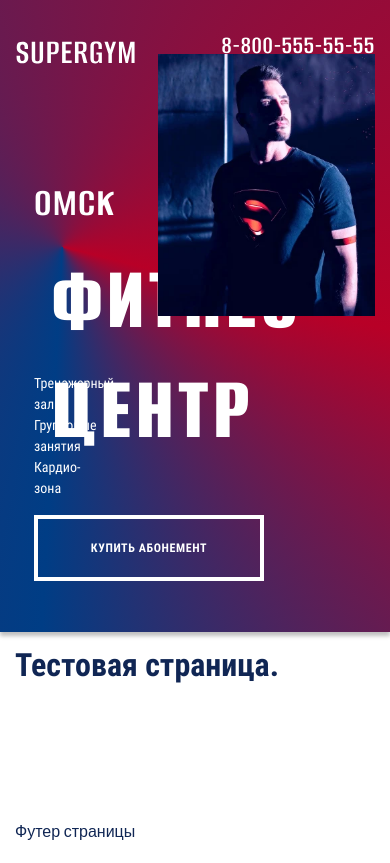
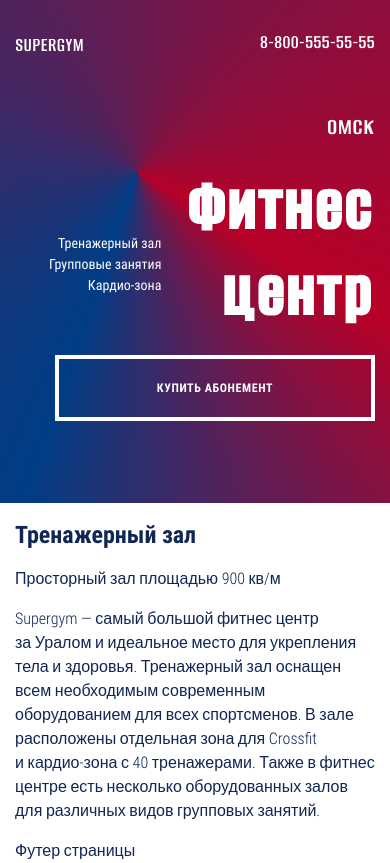
Before and after one commit to irinka-akva/Fitness, a website built with webpack: page source/index.html in a window 390 px wide. Built offline with nearby package versions, Linux system fonts and the light colour scheme; files whose address does not match are found by name.

Commit message:
Завершает адаптив главного блока и начинает верстку блока тренажерный зал

```diff
--- a/source/index.html
+++ b/source/index.html
@@ -11,6 +11,7 @@
   <link rel="preload" href="fonts/roboto-condensed-400.woff2" type="font/woff2" as="font" crossorigin="anonymous">
   <link rel="preload" href="fonts/roboto-condensed-700.woff2" type="font/woff2" as="font" crossorigin="anonymous">
   <link rel="preload" href="fonts/alumni-sans-600.woff2" type="font/woff2" as="font" crossorigin="anonymous">
+  <link rel="preload" href="fonts/alumni-sans-700.woff2" type="font/woff2" as="font" crossorigin="anonymous">
   <link rel="preload" href="fonts/alumni-sans-800.woff2" type="font/woff2" as="font" crossorigin="anonymous">
 
   <title>SUPERGYM</title>
@@ -38,7 +39,7 @@
                 <li class="header__main-info-item">Групповые занятия</li>
                 <li class="header__main-info-item">Кардио-зона</li>
               </ul>
-              <span class="header__main-info-name">фитнес центр</span>
+              <span class="header__main-info-name">Фитнес <br>центр</span>
             </div>
             <a class="btn btn--main" href="#subscription">Купить абонемент</a>
           </div>
@@ -57,10 +58,24 @@
       </div>
     </header>
     <main>
+      <h1 class="visually-hidden">Фитнес-центр SUPERGYM.</h1>
+      <section class="gym">
+        <div class="container">
+          <div class="gym__wrapper">
+            <div class="gym__info">
+              <h2>Тренажерный зал</h2>
+              <span>Просторный зал площадью 900&nbsp;кв/м</span>
+              <p>Supergym&nbsp;&mdash; самый большой фитнес центр за&nbsp;Уралом и&nbsp;идеальное место для укрепления тела и&nbsp;здоровья.
+                Тренажерный зал оснащен всем необходимым современным оборудованием для всех спортсменов.
+                В&nbsp;зале расположены отдельная зона для Crossfit и&nbsp;кардио-зона с&nbsp;40&nbsp;тренажерами. Также в&nbsp;фитнес центре
+                есть несколько оборудованных залов для различных видов групповых занятий.</p>
+            </div>
+          </div>
+        </div>
+      </section>
+
       <section class="subscription" id="subscription">
         <div class="container">
-          <h1>Тестовая страница.</h1>
-
 
         </div>
       </section>
@@ -68,6 +83,7 @@
     <footer>
       <div class="container">
         Футер страницы
+
       </div>
     </footer>
   </div>
--- a/source/sass/blocks/btn.scss
+++ b/source/sass/blocks/btn.scss
@@ -16,6 +16,16 @@
 
   &--main {
     min-width: 230px;
+
+    @include vp-1199 {
+      min-width: 183px;
+    }
+
+    @include vp-767 {
+      width: 100%;
+      max-width: 320px;
+      margin: 0 auto;
+    }
   }
 
   &:disabled {
--- a/source/sass/blocks/header.scss
+++ b/source/sass/blocks/header.scss
@@ -2,24 +2,53 @@
   padding-top: 30px;
   padding-bottom: 51px;
   background: conic-gradient(from 150.87deg at 16.03% 39.06%, #B80027 -46.69deg, #003D85 32.24deg, #B80027 313.31deg, #003D85 392.24deg);
-  box-shadow: 0px 4px 4px rgba(0, 0, 0, 0.25);
   color: $color-default-white;
+
+  @include vp-1199 {
+    padding-bottom: 82px;
+    background: conic-gradient(from 155.49deg at 20.7% 35.74%, #B80027 -46.69deg, #003D85 32.24deg, #B80027 313.31deg, #003D85 392.24deg);
+  }
+
+  @include vp-767 {
+    background: conic-gradient(from 167.26deg at 35.31% 34.22%, #B80027 -46.69deg, #003D85 32.24deg, #B80027 313.31deg, #003D85 392.24deg);
+    padding-top: 15px 0 80px 0;
+  }
 }
 
 .header__contacts {
   display: flex;
   flex-wrap: wrap;
   justify-content: space-between;
+
+  @include vp-1199 {
+    margin-bottom: 25px;
+  }
+
+  @include vp-767 {
+    margin-bottom: 55px;
+  }
 }
 
 .header__contacts-logo {
-  display: flex;
-  align-items: center;
   width: 122px;
-  height: 44px;
+  height: 23px;
+  margin-top: 15px;
+
+  @include vp-1199 {
+    margin-top: 10px;
+    width: 82px;
+    height: 17px;
+  }
+
+  @include vp-767 {
+    margin-top: 5px;
+    width: 69px;
+    height: 14px;
+  }
 }
 
-.header__contacts-logo .header__contacts-logo-icon{
+.header__contacts-logo .header__contacts-logo-icon {
+
   &:hover,
   &:focus {
 
@@ -37,6 +66,18 @@
 .header__contacts-logo-icon {
   color: $color-default-white;
   transition: opacity $trans-default;
+  width: 122px;
+  height: 23px;
+
+  @include vp-1199 {
+    width: 82px;
+    height: 17px;
+  }
+
+  @include vp-767 {
+    width: 69px;
+    height: 14px;
+  }
 }
 
 .header__contacts-tel {
@@ -47,6 +88,20 @@
   line-height: 31px;
   letter-spacing: 0.03em;
   transition: opacity $trans-default;
+
+  @include vp-1199 {
+    font-weight: 700;
+    font-size: 24px;
+    line-height: 29px;
+    letter-spacing: 0.02em;
+  }
+
+  @include vp-767 {
+    font-weight: 600;
+font-size: 20px;
+line-height: 24px;
+display: flex;
+  }
 
   &:hover,
   &:focus {
@@ -65,11 +120,28 @@
 .header__main {
   display: grid;
   grid-template-columns: 39.65% 60.35%;
+
+  @include vp-1199 {
+    grid-template-columns: 1fr 1fr;
+    column-gap: 4.4%;
+  }
+
+  @include vp-767 {
+    grid-template-columns: 1fr;
+  }
 }
 
 .header__main-info {
   padding: 98px 64px 0 19px;
   text-align: right;
+
+  @include vp-1199 {
+    padding: 57px 0 0 0;
+  }
+
+  @include vp-767 {
+    padding: 0;
+  }
 }
 
 .header__main-info-town {
@@ -82,23 +154,57 @@
   line-height: 58px;
   letter-spacing: 0.03em;
   text-align: right;
+
+  @include vp-1199 {
+    padding-right: 0;
+    margin-bottom: 0;
+    font-size: 34px;
+    line-height: 41px;
+  }
+
+  @include vp-767 {
+    margin-bottom: 20px;
+    font-size: 28px;
+    line-height: 34px;
+  }
 }
 
 .header__main-info-name {
   display: inline-block;
-  margin-bottom: 50px;
   font-family: $ff-alumni;
-  font-weight: 800;
+  font-weight: 600;
   font-size: 92px;
   line-height: 110px;
   text-align: right;
   letter-spacing: 0.05em;
   text-transform: uppercase;
+  -webkit-text-stroke: 4px $color-default-white;
+
+  @include vp-1199 {
+    font-weight: 600;
+    font-size: 72px;
+    line-height: 86px;
+    letter-spacing: 0.05em;
+    text-transform: none;
+  }
 }
 
 .header__main-info-wrapper {
   display: grid;
   grid-template-columns: 30% 70%;
+  margin-bottom: 50px;
+
+  @include vp-1199 {
+    grid-template-columns: 36% 59%;
+    column-gap: 5%;
+    margin-bottom: 20px;
+  }
+
+  @include vp-767 {
+    grid-template-columns: 37.9% 62.1%;
+    column-gap: 0;
+    margin-bottom: 20px;
+  }
 }
 
 .header__main-info-list {
@@ -107,11 +213,36 @@
   padding-top: 128px;
   list-style-type: none;
   font-weight: 400;
-font-size: 14px;
-line-height: 21px;
-text-align: right;
+  font-size: 14px;
+  line-height: 21px;
+  text-align: right;
+
+  @include vp-1199 {
+    padding-top: 90px;
+  }
+
+  @include vp-767 {
+    padding-top: 70px;
+    margin-right: -10px;
+  }
+}
+
+.header__main-photo {
+  @include vp-767 {
+    display: none;
+  }
+
 }
 
 .header__main-photo img {
   margin-top: -20px;
+  width: 500px;
+  height: 556px;
+
+  @include vp-1199 {
+    margin-top: 0;
+    width: 324px;
+    height: 390px;
+
+  }
 }
--- a/source/sass/global/container.scss
+++ b/source/sass/global/container.scss
@@ -10,5 +10,6 @@
 
   @include vp-767 {
     padding: 0 15px;
+    min-width: $vp-320;
   }
 }
--- a/source/sass/global/fonts.scss
+++ b/source/sass/global/fonts.scss
@@ -32,6 +32,14 @@
 
 @font-face {
   font-family: "Alumni Sans";
+  font-weight: 700;
+  font-style: normal;
+  src: url("../fonts/alumni-sans-700.woff2") format("woff2");
+  font-display: swap;
+}
+
+@font-face {
+  font-family: "Alumni Sans";
   font-weight: 800;
   font-style: normal;
   src: url("../fonts/alumni-sans-800.woff2") format("woff2");
--- a/source/sass/global/reboot.scss
+++ b/source/sass/global/reboot.scss
@@ -18,6 +18,7 @@ html {
   line-height: 24px;
   font-family: $ff-roboto;
   color: $color-default-black;
+  scroll-behavior: smooth;
 
   -webkit-font-smoothing: antialiased;
   -moz-osx-font-smoothing: grayscale;
```
Also changed, not shown: build/css/style.css, build/css/style.min.css, build/fonts/alumni-sans-600.woff2, build/fonts/alumni-sans-700.woff2 (added), build/fonts/alumni-sans-800.woff2, build/index.html, source/fonts/alumni-sans-600.woff2, source/fonts/alumni-sans-700.woff2 (added), source/fonts/alumni-sans-800.woff2, 1 other file.
